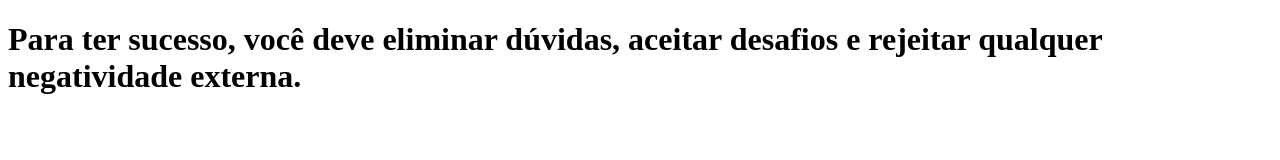
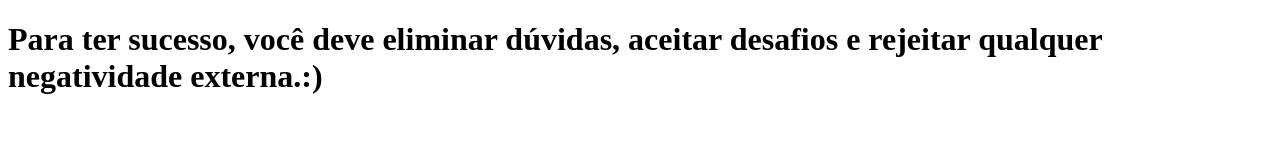
Before and after one commit to davidgabriel23/clone-tab-news, a Next.js app: page / in a window 1280 px wide. Shown: the top 160 px of the page. Built offline with nearby package versions, Linux system fonts and the light colour scheme.

Commit message:
mudança na frase h1

```diff
--- a/pages/index.js
+++ b/pages/index.js
@@ -1,7 +1,7 @@
 function Home() {
 
 
-    return <h1>Para ter sucesso, você deve eliminar dúvidas, aceitar desafios e rejeitar qualquer negatividade externa.</h1>
+    return <h1>Para ter sucesso, você deve eliminar dúvidas, aceitar desafios e rejeitar qualquer negatividade externa.:)</h1>
 
 }
 
```
